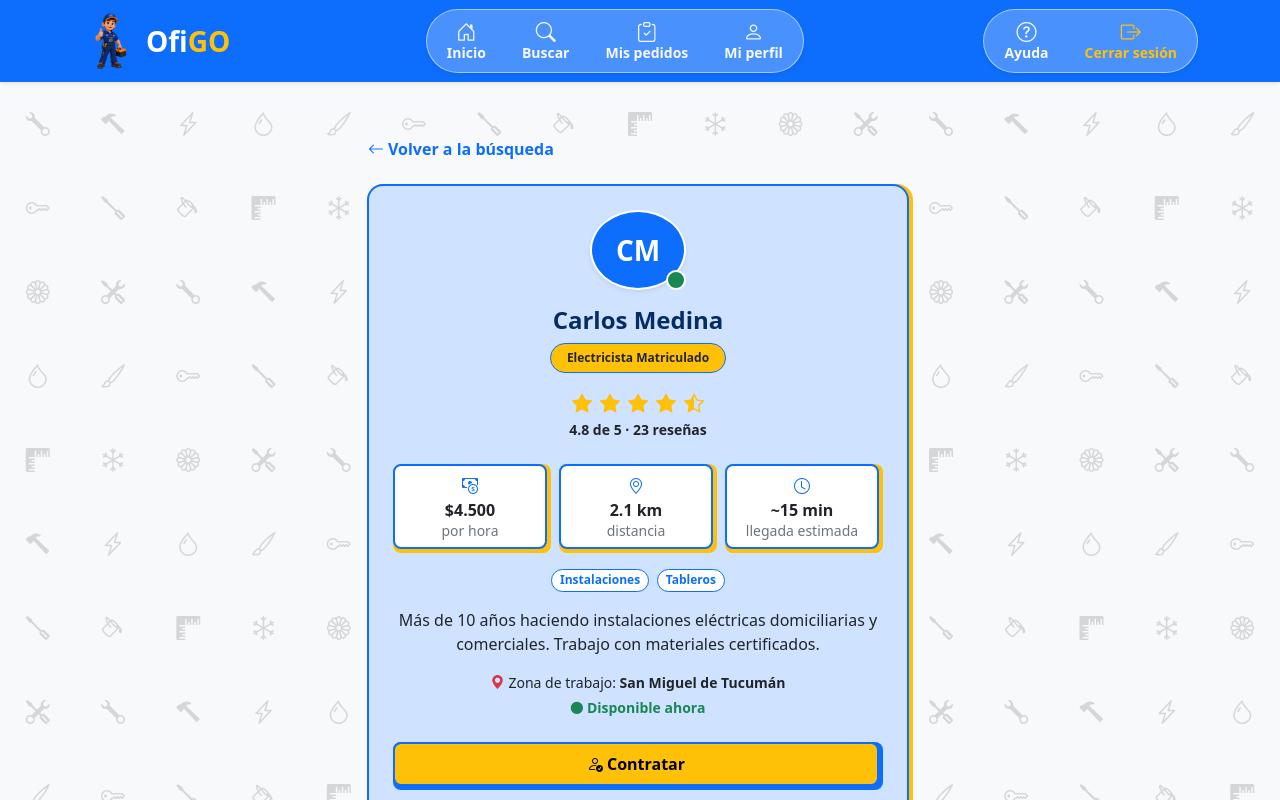
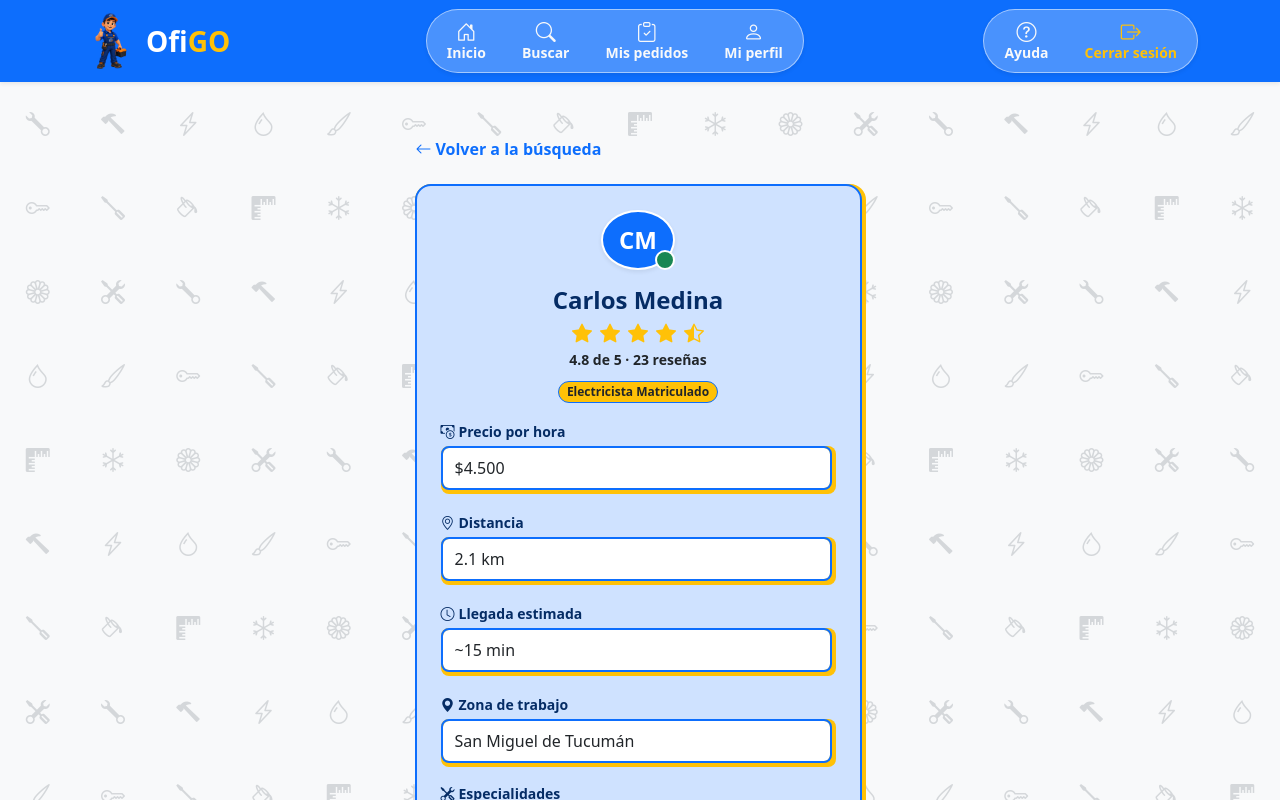
Before and after one commit to lumedina23/programacion4-c9-react, a React (Vite) app: page /profesional/1 in a window 1280 px wide. Shown: the top 800 px of the page. Built offline with nearby package versions, Linux system fonts and the light colour scheme.

Commit message:
El perfil del trabajador ahora tiene el mismo estilo que Mi perfil

```diff
--- a/src/pages/PerfilTrabajador.jsx
+++ b/src/pages/PerfilTrabajador.jsx
@@ -1,4 +1,4 @@
-import { Badge, Button, Col, Container, Row, Stack } from 'react-bootstrap'
+import { Badge, Button, Col, Container, Form, Row, Stack } from 'react-bootstrap'
 import { Link } from 'react-router-dom'
 import { PROFESIONALES } from '../data/profesionales.js'
 import { formatearPrecio, iniciales } from '../utils/formato.js'
@@ -6,11 +6,12 @@ import { formatearPrecio, iniciales } from '../utils/formato.js'
 // Bloque 3 - Perfil público de un profesional
 // Migrado desde: perfiltrabajador.html (repo del TP1)
 // Solo clases de Bootstrap y Bootstrap Icons, nada de CSS propio.
+// Mismo estilo que Mi perfil (Perfil.jsx): cada dato va como un campo con etiqueta y sombra amarilla.
 
 // Sombra "dura" desplazada, igual que en Perfil: un fondo de color asoma abajo y a la derecha
 function ConSombra({ color = 'warning', redondeo = 'rounded-3', children }) {
   return (
-    <div className={`bg-${color} ${redondeo} pe-1 pb-1 h-100`}>
+    <div className={`bg-${color} ${redondeo} pe-1 pb-1`}>
       {children}
     </div>
   )
@@ -30,19 +31,34 @@ function Estrellas({ rating }) {
   )
 }
 
+// Etiqueta + recuadro blanco con sombra, como los campos de Mi perfil
+function Campo({ etiqueta, icono, children }) {
+  return (
+    <div className="text-start mb-3">
+      <p className="fw-bold text-primary-emphasis small mb-1">
+        <i className={`bi ${icono} me-1`}></i>{etiqueta}
+      </p>
+      <ConSombra>
+        <div className="border border-2 border-primary rounded-3 bg-white px-3 py-2">{children}</div>
+      </ConSombra>
+    </div>
+  )
+}
+
 function PerfilTrabajador({ profesional = PROFESIONALES[0], alVolver }) {
   const { id, nombre, oficio, rating, resenas, distancia, llegada, precio, disponible, tags, zona, descripcion } = profesional
 
-  const resumen = [
-    { valor: formatearPrecio(precio), texto: 'por hora', icono: 'bi-cash-coin' },
-    { valor: distancia, texto: 'distancia', icono: 'bi-geo-alt' },
-    { valor: llegada, texto: 'llegada estimada', icono: 'bi-clock' },
+  const datos = [
+    { etiqueta: 'Precio por hora', valor: formatearPrecio(precio), icono: 'bi-cash-coin' },
+    { etiqueta: 'Distancia', valor: distancia, icono: 'bi-geo-alt' },
+    { etiqueta: 'Llegada estimada', valor: llegada, icono: 'bi-clock' },
+    { etiqueta: 'Zona de trabajo', valor: zona, icono: 'bi-geo-alt-fill' },
   ]
 
   return (
     <Container className="py-5">
       <Row className="justify-content-center">
-        <Col sm={11} md={8} lg={6}>
+        <Col sm={10} md={7} lg={5}>
           <Button variant="link" className="fw-semibold text-decoration-none px-0 mb-3" onClick={alVolver}>
             <i className="bi bi-arrow-left me-1"></i>Volver a la búsqueda
           </Button>
@@ -50,7 +66,7 @@ function PerfilTrabajador({ profesional = PROFESIONALES[0], alVolver }) {
           <ConSombra redondeo="rounded-4">
             <article className="bg-primary-subtle border border-2 border-primary rounded-4 text-center px-4 py-4">
               <div className="position-relative d-inline-block">
-                <div className="bg-primary text-white fw-bold fs-3 rounded-circle border border-2 border-white p-4 lh-1 shadow-sm">
+                <div className="bg-primary text-white fw-bold fs-4 rounded-circle border border-2 border-white p-3 lh-1 shadow-sm">
                   {iniciales(nombre)}
                 </div>
                 <span
@@ -59,51 +75,50 @@ function PerfilTrabajador({ profesional = PROFESIONALES[0], alVolver }) {
                 ></span>
               </div>
 
-              <h1 className="h4 fw-bolder text-primary-emphasis mt-3 mb-2">{nombre}</h1>
-              <Badge bg="warning" text="dark" pill className="border border-primary px-3 py-2">
+              <h1 className="h4 fw-bolder text-primary-emphasis mt-3 mb-1">{nombre}</h1>
+              <p className="fw-semibold mb-2">
+                <Estrellas rating={rating} />
+                <span className="d-block small">{rating} de 5 · {resenas} reseñas</span>
+              </p>
+              <Badge bg="warning" text="dark" pill className="border border-primary mb-3">
                 {oficio}
               </Badge>
 
-              <div className="mt-3">
-                <Estrellas rating={rating} />
-                <p className="small fw-semibold mb-0">{rating} de 5 · {resenas} reseñas</p>
-              </div>
+              {datos.map((dato) => (
+                <Form.Group key={dato.etiqueta} controlId={`trabajador-${dato.etiqueta}`} className="text-start mb-3">
+                  <Form.Label className="fw-bold text-primary-emphasis small mb-1">
+                    <i className={`bi ${dato.icono} me-1`}></i>{dato.etiqueta}
+                  </Form.Label>
+                  <ConSombra>
+                    <Form.Control
+                      readOnly
+                      value={dato.valor}
+                      className="border-2 border-primary rounded-3 bg-white py-2"
+                    />
+                  </ConSombra>
+                </Form.Group>
+              ))}
 
-              <Row xs={3} className="g-2 my-3">
-                {resumen.map((dato) => (
-                  <Col key={dato.texto}>
-                    <ConSombra>
-                      <div className="bg-white border border-2 border-primary rounded-3 h-100 py-2 px-1">
-                        <i className={`bi ${dato.icono} text-primary`}></i>
-                        <div className="fw-bolder">{dato.valor}</div>
-                        <div className="small text-secondary lh-sm">{dato.texto}</div>
-                      </div>
-                    </ConSombra>
-                  </Col>
-                ))}
-              </Row>
-
-              <Stack direction="horizontal" gap={2} className="flex-wrap justify-content-center mb-3">
+              <Campo etiqueta="Especialidades" icono="bi-tools">
+                <Stack direction="horizontal" gap={2} className="flex-wrap">
                   {tags.map((tag) => (
                     <Badge key={tag} bg="white" text="primary" pill className="border border-primary fw-semibold">
                       {tag}
                     </Badge>
                   ))}
                 </Stack>
+              </Campo>
 
-              <p className="mb-3">{descripcion}</p>
+              <Campo etiqueta="Sobre el profesional" icono="bi-chat-left-text">
+                <p className="mb-0">{descripcion}</p>
+              </Campo>
 
-              <Stack gap={1} className="small mb-4">
-                <span>
-                  <i className="bi bi-geo-alt-fill text-danger me-1"></i>
-                  Zona de trabajo: <strong>{zona}</strong>
-                </span>
-                <span className={`fw-semibold text-${disponible ? 'success' : 'secondary'}`}>
+              <p className={`fw-semibold small text-${disponible ? 'success' : 'secondary'} mb-0`}>
                 <i className="bi bi-circle-fill small me-1"></i>
                 {disponible ? 'Disponible ahora' : 'No disponible por el momento'}
-                </span>
-              </Stack>
+              </p>
 
+              <div className="mt-4">
                 <ConSombra color="primary">
                   <Button
                     variant="warning"
@@ -113,6 +128,7 @@ function PerfilTrabajador({ profesional = PROFESIONALES[0], alVolver }) {
                     <i className="bi bi-person-check me-1"></i>Contratar
                   </Button>
                 </ConSombra>
+              </div>
             </article>
           </ConSombra>
         </Col>
```
Lines whose indentation alone changed are shown as unchanged.
